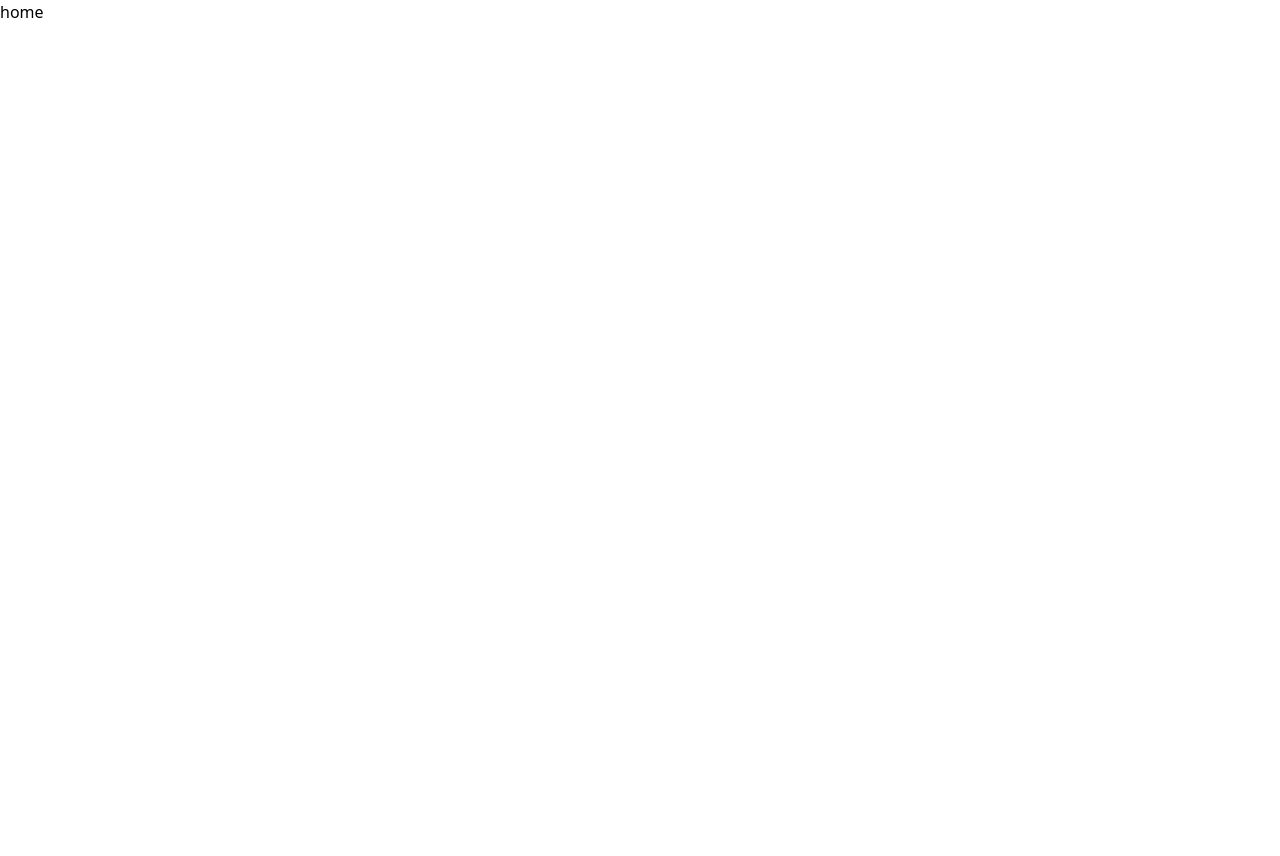
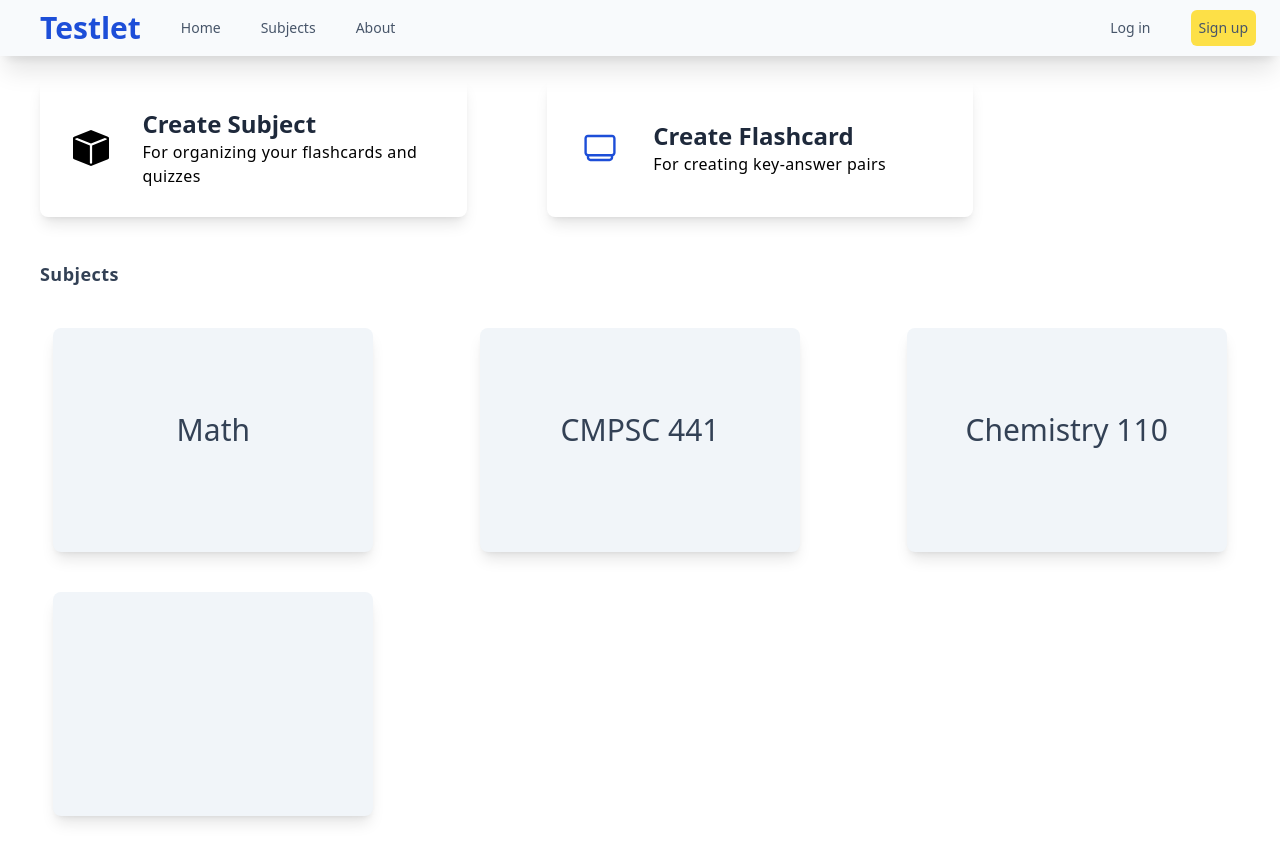
Before and after one commit to gbarn360/Testlet, a React (Create React App) app: page /home in a window 1280 px wide. Before the commit the page ends 800 px from the top, so only its background shows below. Built offline with nearby package versions, Linux system fonts and the light colour scheme.

Commit message:
branched out server and implemented homepage

```diff
--- a/src/App.js
+++ b/src/App.js
@@ -5,6 +5,7 @@ import SignIn from "./components/SignIn";
 import CreateAccount from "./components/CreateAccount";
 import PagenotFound from "./screens/PagenotFound";
 import Home from "./screens/Home";
+import SubjectPage from "./components/SubjectPage";
 import "./App.css";
 
 export default function App() {
@@ -18,6 +19,7 @@ export default function App() {
           <Route path="/signIn" element={<SignIn />} />
           <Route path="/createAccount" element={<CreateAccount />} />
           <Route path="/home" element={<Home />} />
+          <Route path="/home/subject" element={<SubjectPage />} />
           <Route path="*" element={<PagenotFound />} />
 
         </Routes>
--- /dev/null
+++ b/src/components/CreateCard.js
@@ -0,0 +1,17 @@
+import React from "react";
+
+
+
+export default function CreateCard({ Icon, color, header, text }) {
+    return (
+        <div onClick={() => { alert() }} className={`w-1/3 h-3/4 bg-${color}-200 rounded-lg m-10 flex flex-row shadow-lg hover:bg-${color}-400 transition-colors duration-200 ease-in-out`}>
+            <div className="w-1/4 h-full  flex justify-center items-center">
+                <Icon className={`text-4xl text-${color}-700`} />
+            </div>
+            <div className="justify-center items-start flex flex-col">
+                <h1 className="text-2xl text-slate-800 font-bold">{header}</h1>
+                <h3 className="text-base tracking-wide">{text}</h3>
+            </div>
+        </div>
+    )
+}
--- a/src/components/NavBar.js
+++ b/src/components/NavBar.js
@@ -7,7 +7,7 @@ export default function NavBar() {
                 <h1 className=" text-3xl font-bold text-blue-700  w-screen md:w-auto text-center md:text-left" >Testlet</h1>
             </div>
             <div className=" space-x-10 md:flex items-center ml-10">
-                <a href="#">Home</a>
+                <a href="/home">Home</a>
                 <a href="#">Subjects</a>
                 <a href="#">About</a>
             </div>
@@ -16,6 +16,9 @@ export default function NavBar() {
                 <a href="/signIn">Log in</a>
                 <a href="/createAccount" className=" bg-yellow-300 rounded-md p-2">Sign up</a>
             </div>
+            {/* <div className="hidden space-x-10 md:flex items-center  md:flex-1 md:justify-end md:mr-6">
+                <a href="/signIn">user</a>
+            </div> */}
         </div>
     )
 }
--- /dev/null
+++ b/src/components/Subject.js
@@ -0,0 +1,16 @@
+import React, { useState } from "react";
+
+export default function Subject({ name }) {
+    const [isHovered, setIsHovered] = useState(false);
+
+    return (
+        <div onClick={() => { window.location.href = "/home/subject" }}
+            onMouseEnter={() => setIsHovered(true)}
+            onMouseLeave={() => setIsHovered(false)}
+            className="w-3/4 h-56 bg-slate-100 mb-10 rounded-lg shadow-lg flex justify-center items-center hover:bg-slate-800 transition-colors duration-200"
+        >
+            <h1 className={`text-3xl font-medium ${isHovered ? "text-slate-200" : "text-slate-700"
+                } mb-5`}>{name}</h1>
+        </div>
+    );
+}
--- /dev/null
+++ b/src/components/SubjectPage.js
@@ -0,0 +1,12 @@
+import React from "react"
+import NavBar from "./NavBar"
+
+export default function SubjectPage() {
+    return (
+        <div>
+            <NavBar />
+            subject page
+        </div>
+
+    )
+}
--- a/src/screens/Home.js
+++ b/src/screens/Home.js
@@ -1,10 +1,35 @@
 import React from "react";
+import Navbar from "../components/NavBar";
+import CreateCard from "../components/CreateCard";
+import Subject from "../components/Subject";
+import { BsBoxFill } from 'react-icons/bs';
+import { RxCardStack } from 'react-icons/rx';
 
 export default function Home() {
 
     return (
         <div>
-            home
+            <Navbar />
+            <div className="w-screen h-screen flex flex-col ">
+                <div className="w-screen h-2/5  flex flex-row items-center justify-start">
+                    <CreateCard Icon={BsBoxFill} color={"emerald"} header={"Create Subject"} text={"For organizing your flashcards and quizzes"} />
+                    <CreateCard Icon={RxCardStack} color={"blue"} header={"Create Flashcard"} text={"For creating key-answer pairs"} />
+
+                </div>
+                <div className="w-screen h-screen mt-5">
+                    <h1 className="text-lg font-bold text-slate-700 tracking-wide ml-10">Subjects</h1>
+                    <div className="grid grid-cols-3 justify-items-center mt-10">
+                        <Subject name={"Math"} />
+                        <Subject name={"CMPSC 441"} />
+                        <Subject name={"Chemistry 110"} />
+                        <Subject />
+
+                    </div>
+                </div>
+
+
+
+            </div>
         </div>
     )
 }
```
Also changed, not shown: 2 other files (tests, documents, lock files or other folders).
